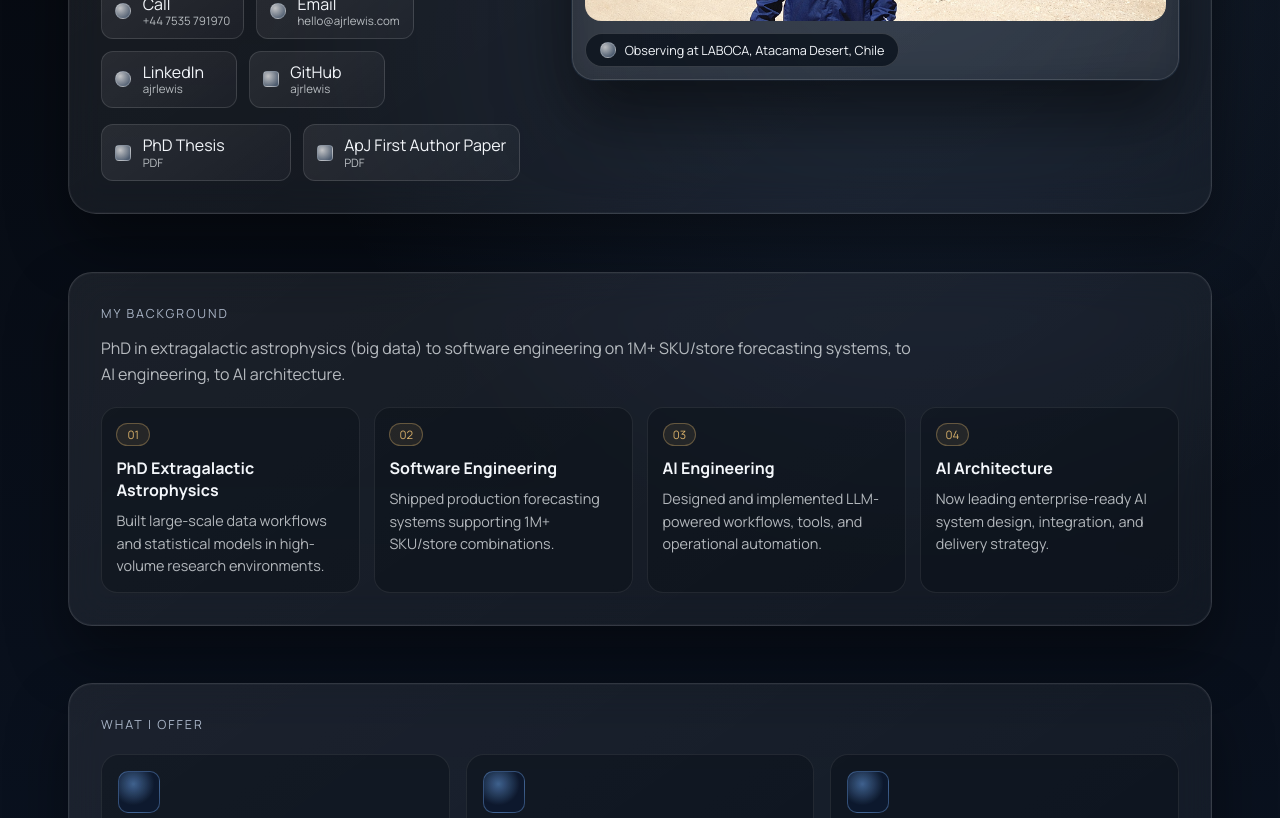
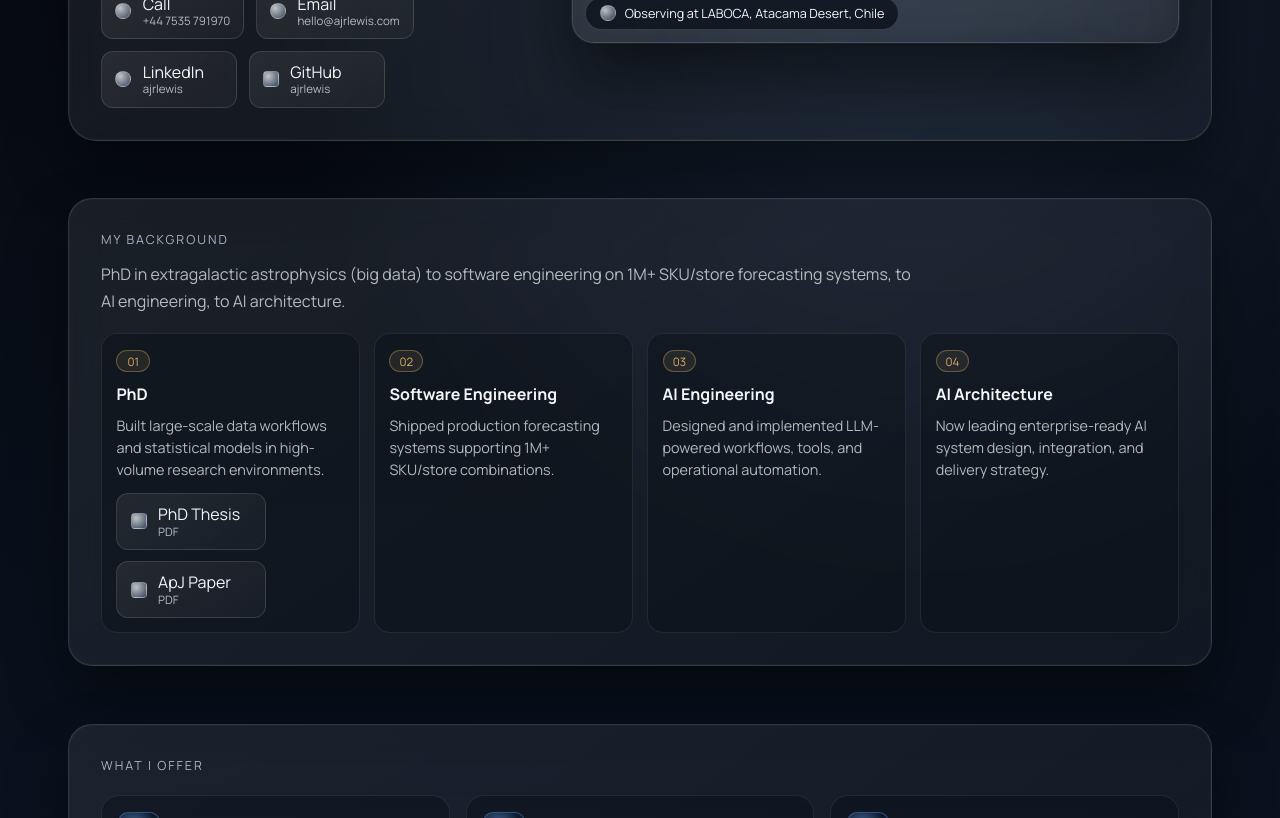
Before and after one commit to ajrlewis/ajrlewis, a Next.js app in the folder apps/web/: page / in a window 1280 px wide. Shown: the part 540-1358 px from the top of the page. Built offline with nearby package versions, Linux system fonts and the light colour scheme.

Commit message:
feat(web): move PhD links into background section

```diff
--- a/apps/web/app/page.tsx
+++ b/apps/web/app/page.tsx
@@ -32,6 +32,7 @@ type Service = {
 type BackgroundStep = {
   title: string;
   description: string;
+  downloads?: DownloadAction[];
 };
 
 type Project = {
@@ -66,9 +67,9 @@ const contactActions: ContactAction[] = [
   }
 ];
 
-const downloads: DownloadAction[] = [
+const phdDownloads: DownloadAction[] = [
   { label: "PhD Thesis", href: "#", icon: "file" },
-  { label: "ApJ First Author Paper", href: "#", icon: "file" }
+  { label: "ApJ Paper", href: "#", icon: "file" }
 ];
 
 const services: Service[] = [
@@ -91,8 +92,9 @@ const services: Service[] = [
 
 const backgroundSteps: BackgroundStep[] = [
   {
-    title: "PhD Extragalactic Astrophysics",
-    description: "Built large-scale data workflows and statistical models in high-volume research environments."
+    title: "PhD",
+    description: "Built large-scale data workflows and statistical models in high-volume research environments.",
+    downloads: phdDownloads
   },
   {
     title: "Software Engineering",
@@ -191,17 +193,6 @@ export default function HomePage() {
               ))}
             </div>
 
-            <div className="button-row" role="list" aria-label="Document downloads">
-              {downloads.map((item) => (
-                <a className="glass-button file-button" href={item.href} key={item.label} role="listitem">
-                  <Icon type={item.icon} />
-                  <span className="button-copy">
-                    <span>{item.label}</span>
-                    <small>PDF</small>
-                  </span>
-                </a>
-              ))}
-            </div>
           </div>
 
           <div className="hero-media">
@@ -227,6 +218,19 @@ export default function HomePage() {
                 <span className="background-index">{String(index + 1).padStart(2, "0")}</span>
                 <h2>{step.title}</h2>
                 <p>{step.description}</p>
+                {step.downloads ? (
+                  <div className="button-row background-links" role="list" aria-label={`${step.title} documents`}>
+                    {step.downloads.map((item) => (
+                      <a className="glass-button file-button" href={item.href} key={item.label} role="listitem">
+                        <Icon type={item.icon} />
+                        <span className="button-copy">
+                          <span>{item.label}</span>
+                          <small>PDF</small>
+                        </span>
+                      </a>
+                    ))}
+                  </div>
+                ) : null}
               </article>
             ))}
           </div>
--- a/apps/web/app/sections.css
+++ b/apps/web/app/sections.css
@@ -54,6 +54,14 @@
   color: var(--text-1);
   line-height: 1.55;
   font-size: 0.9rem;
+}
+
+.background-links {
+  margin-top: 0.72rem;
+}
+
+.background-links .file-button {
+  min-width: 150px;
 }
 
 .offer {
```
Also changed, not shown: 1 other file (tests, documents, lock files or other folders).
